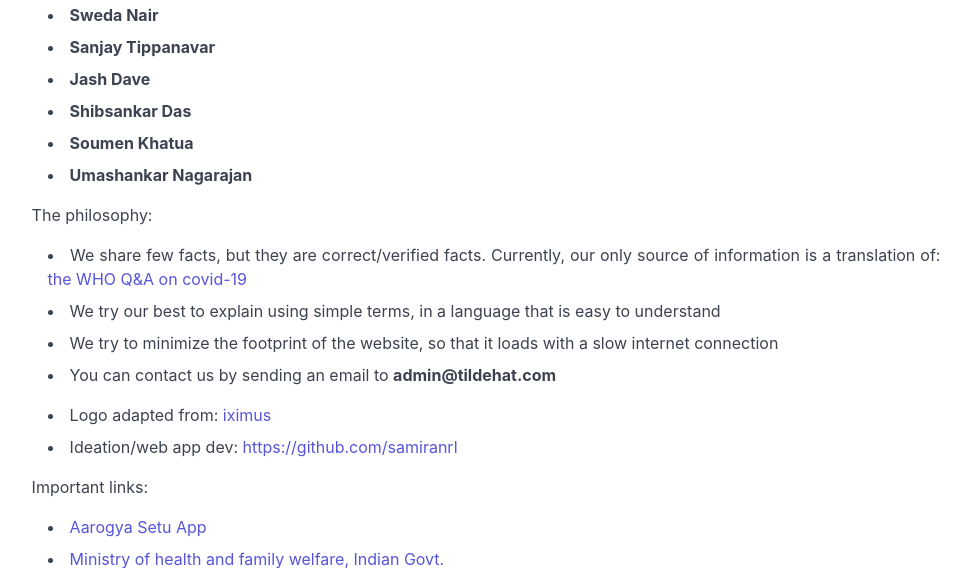
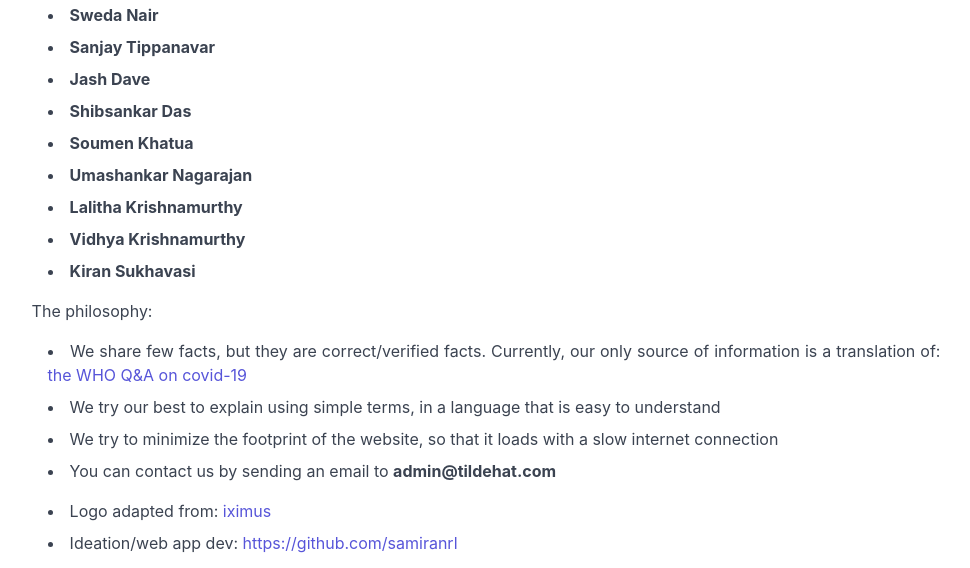
Before and after one commit to samiranrl/COVID_faq_text_to_speech, a Django app: page //about/ in a window 1280 px wide. Shown: the part 344-912 px from the top of the page, without its empty margins (154-1124 px from the left). Run offline with Django 3.2, Linux system fonts and the light colour scheme.

Commit message:
update about page

```diff
--- a/corona_core/templates/about.html
+++ b/corona_core/templates/about.html
@@ -12,8 +12,9 @@
         <li><strong>Shibsankar Das</strong> </li>
         <li><strong>Soumen Khatua</strong> </li>
         <li><strong>Umashankar Nagarajan</strong> </li>
-        <!-- <li><strong>Vidya Krishnamurthi</strong> -->
-
+        <li><strong>Lalitha Krishnamurthy</strong> </li>
+        <li><strong>Vidhya Krishnamurthy</strong> </li>
+        <li><strong>Kiran Sukhavasi</strong> </li>
     </ul>
 
     The philosophy:
```
